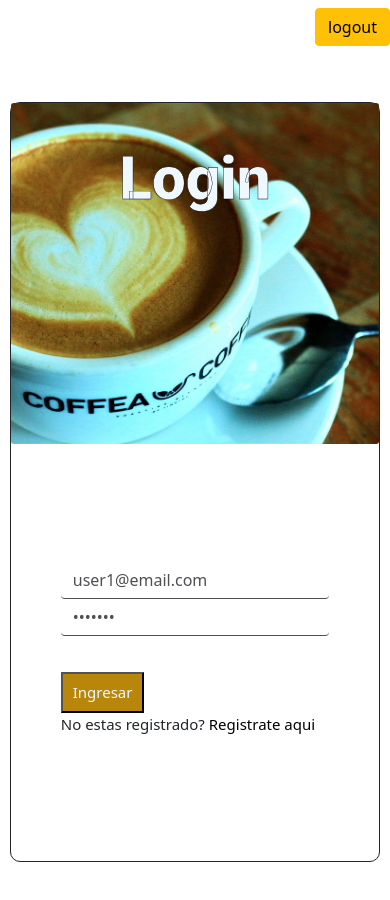
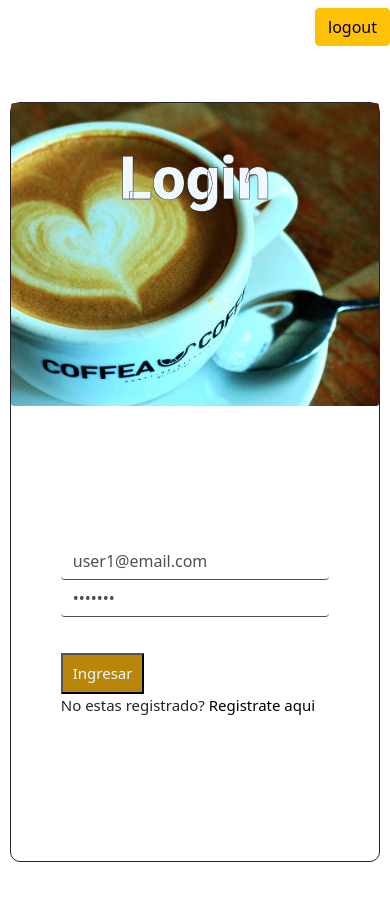
Before and after one commit to CamiloFuentesR/cafe-frontend, a React (Create React App) app: page /auth/login in a window 390 px wide. Shown: the top 900 px of the page. Built offline with nearby package versions, Linux system fonts and the light colour scheme.

Commit message:
register card dimensiones

```diff
--- a/src/styles/components/__auth.scss
+++ b/src/styles/components/__auth.scss
@@ -45,7 +45,7 @@
         flex-wrap: wrap;
         flex-direction: column;
         width: 100%;
-        height: 45%;
+        height: 40%;
         h1{
             font-family: 'Roboto', sans-serif;
             font-weight: bolder 700;
@@ -54,7 +54,7 @@
         }
     }
     ._login_form{
-        height: 55%;
+        height: 60%;
         display: flex;
         flex-direction: column;
         justify-content: center;
```
